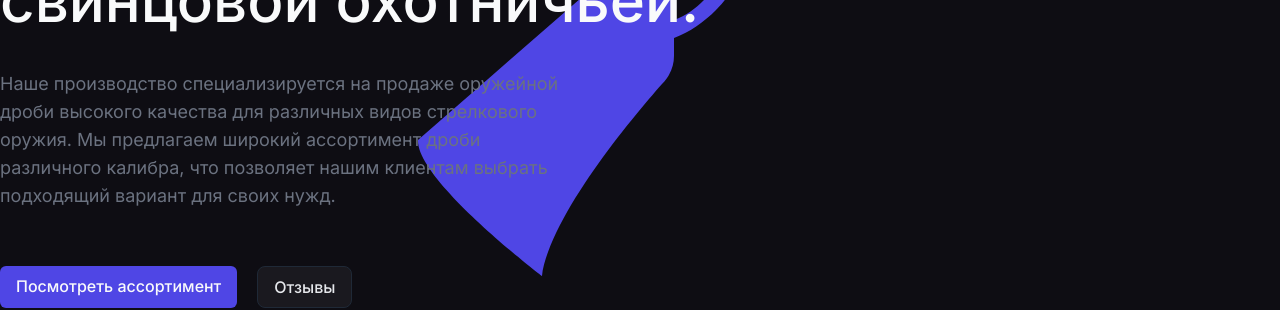
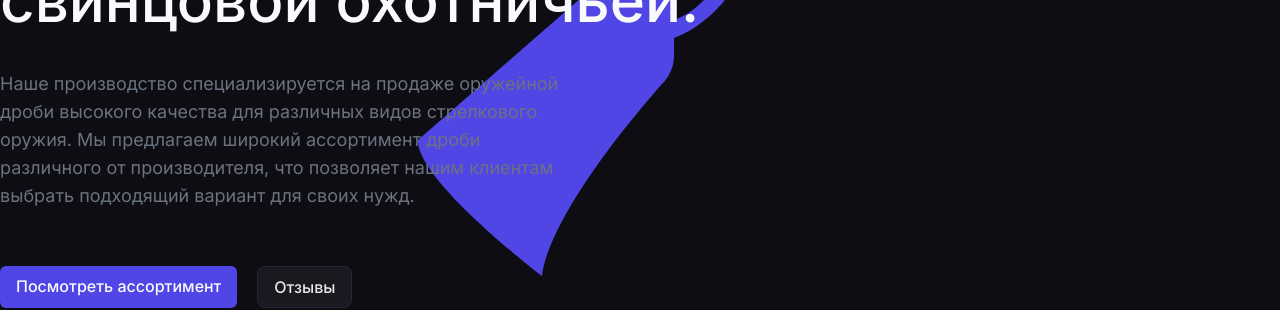
Before and after one commit to akSite7/web-volgashot-NextJS, a Next.js app: page / in a window 1280 px wide. Shown: the part 435-745 px from the top of the page. Built offline with nearby package versions, Linux system fonts and the light colour scheme; no server answers.

Commit message:
Изменил слова

```diff
--- a/src/components/section/Intro/Intro.tsx
+++ b/src/components/section/Intro/Intro.tsx
@@ -15,7 +15,7 @@ const Intro = () => {
           <div className={styles.introLeft}>
             <h1 className={styles.introTitle}>Производство и продажа оружейной Дроби, Картечи свинцовой охотничьей.</h1>
             <div className={styles.introBottom}>
-              <p className={styles.introText}>Наше производство специализируется на продаже оружейной дроби высокого качества для различных видов стрелкового оружия. Мы предлагаем широкий ассортимент дроби различного калибра, что позволяет нашим клиентам выбрать подходящий вариант для своих нужд.</p>
+              <p className={styles.introText}>Наше производство специализируется на продаже оружейной дроби высокого качества для различных видов стрелкового оружия. Мы предлагаем широкий ассортимент дроби различного от производителя, что позволяет нашим клиентам выбрать подходящий вариант для своих нужд.</p>
               <ul className={styles.introActions}>
                 <li className={styles.introActionItem}>
                   <Link href={'#assortment'} className={styles.introActionPrimary}>Посмотреть ассортимент</Link>
```
